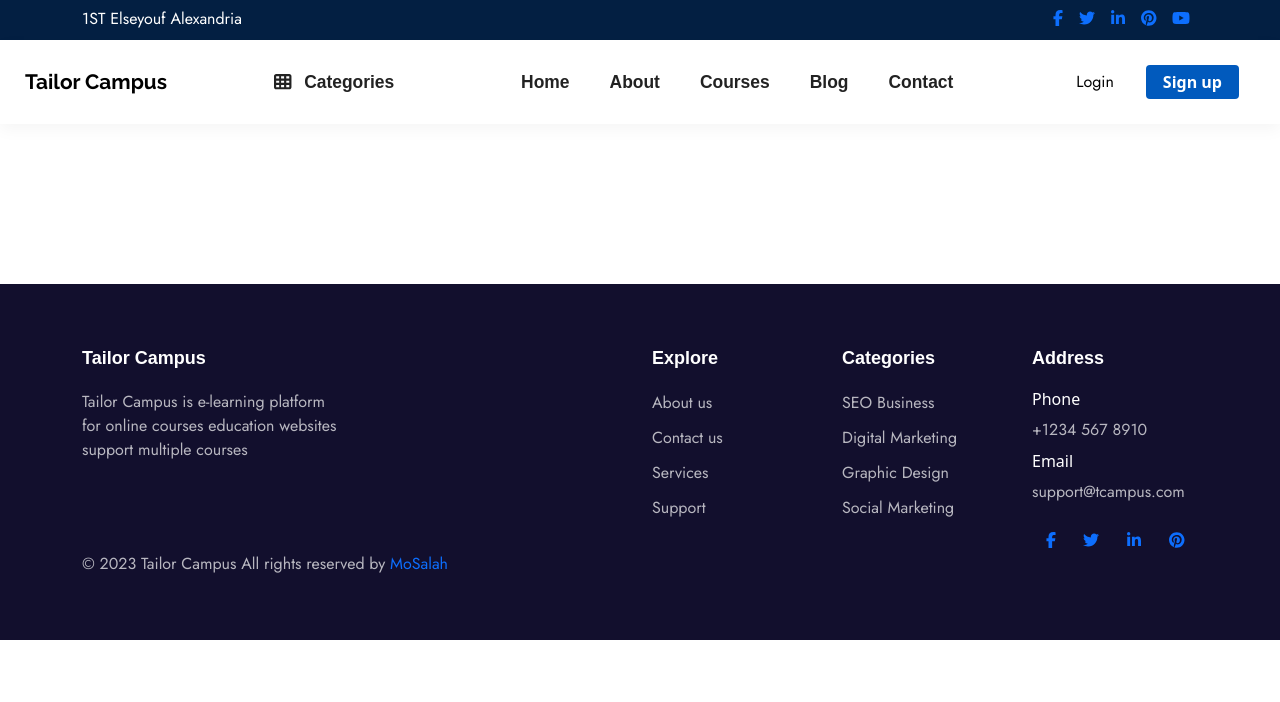
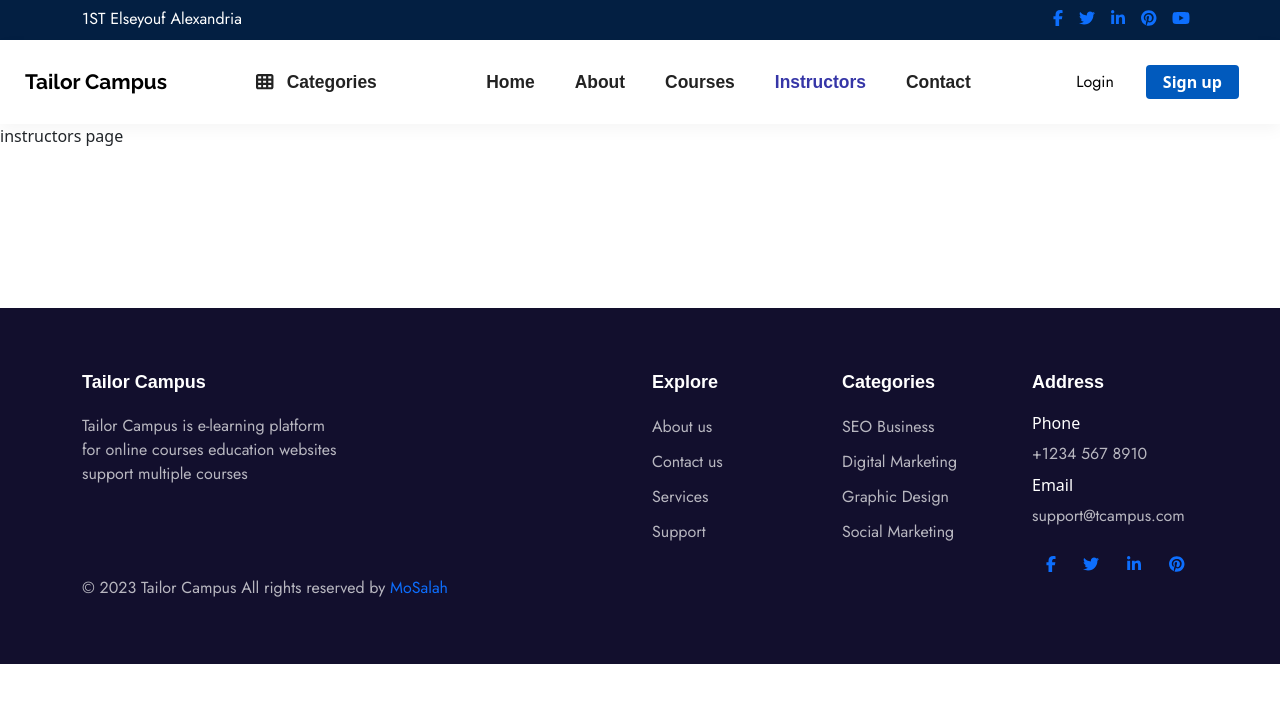
Before and after one commit to AbdallahRagab7/tailor-campus, a Vue app: page /instructors in a window 1280 px wide. Shown: the top 702 px of the page. Built offline with nearby package versions, Linux system fonts and the light colour scheme; what vue-tel-input would draw is missing.

Commit message:
add instructors page

```diff
--- a/src/components/layout/TheHeader.vue
+++ b/src/components/layout/TheHeader.vue
@@ -50,7 +50,7 @@
           <router-link to="/home" class="primary-menu">Home</router-link>
           <router-link to="/home" class="primary-menu">About</router-link>
           <router-link to="/courses" class="primary-menu">Courses</router-link>
-          <router-link to="/home" class="primary-menu">Blog</router-link>
+          <router-link to="/instructors" class="primary-menu">Instructors</router-link>
           <router-link to="/home" class="primary-menu">Contact</router-link>
         </div>
 
--- a/src/pages/coursesStore/coursesPage.vue
+++ b/src/pages/coursesStore/coursesPage.vue
@@ -45,7 +45,7 @@ export default {
           courseId: "c1",
           createdBy: "Abdallah Ragab",
           courseTitle: "Vue - The Complete Guide (incl. Router & Composition API)",
-          coursePrice: 450,
+          coursePrice: 120,
           studentsNo: 74,
           duration: "6.5h",
           lessons: 30,
@@ -57,7 +57,7 @@ export default {
           courseId: "c2",
           createdBy: "Abdallah Ragab",
           courseTitle: "100 Days Of Code - 2023 Web Development Bootcamp",
-          coursePrice: 450,
+          coursePrice: 120,
           studentsNo: 74,
           duration: "6.5h",
           lessons: 30,
@@ -69,7 +69,7 @@ export default {
           courseId: "c3",
           createdBy: "Abdallah Ragab",
           courseTitle: "The Complete 2022 Flutter & Dart Development",
-          coursePrice: 450,
+          coursePrice: 120,
           studentsNo: 74,
           duration: "6.5h",
           lessons: 30,
--- /dev/null
+++ b/src/pages/instructors/instructorsPage.vue
@@ -0,0 +1,5 @@
+<template>
+    <div>
+        instructors page
+    </div>
+</template>
--- a/src/router.js
+++ b/src/router.js
@@ -4,6 +4,7 @@ import LoginPage from './pages/auth/LoginPage.vue'
 import RegisterPage from './pages/auth/RegisterPage.vue'
 import coursesPage from './pages/coursesStore/coursesPage.vue'
 import coursePage from './pages/course/CoursePage.vue'
+import instructorsPage from './pages/instructors/instructorsPage.vue'
 
 
 const router = createRouter({
@@ -13,6 +14,7 @@ const router = createRouter({
         {path: '/login' , component:LoginPage},
         {path: '/register' , component:RegisterPage} ,
         {path:'/courses' , component:coursesPage} ,
+        {path:'/instructors' , component:instructorsPage} ,
         { name: 'course', path: '/course/:courseId', component:coursePage , props:true },
 
     ]
```
Also changed, not shown: src/components/instructorsComponents/instructorCard.vue (added).
